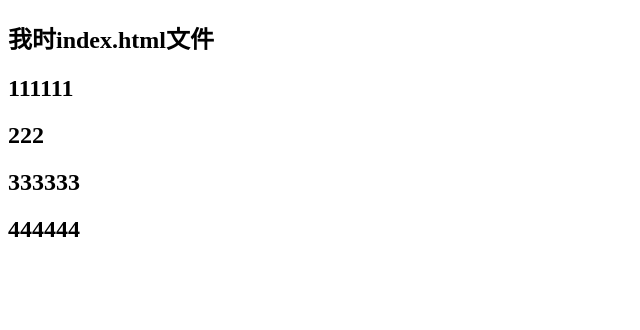
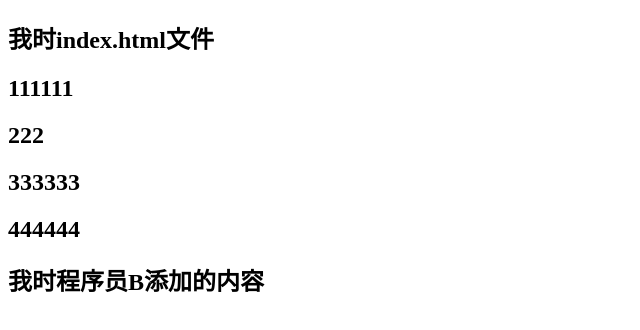
Before and after one commit to coder-lhq/git-demo, a plain HTML site: page index.html in a window 1280 px wide. Shown: the whole page, without its empty margins (0-640 px from the left). Drawn offline with Linux system fonts and the light colour scheme.

Commit message:
我是B提交的

```diff
--- a/index.html
+++ b/index.html
@@ -12,5 +12,6 @@
   <h2>222</h2>
   <h2>333333</h2>
   <h2>444444</h2>
+  <h2>我时程序员B添加的内容</h2>
 </body>
 </html>
```
